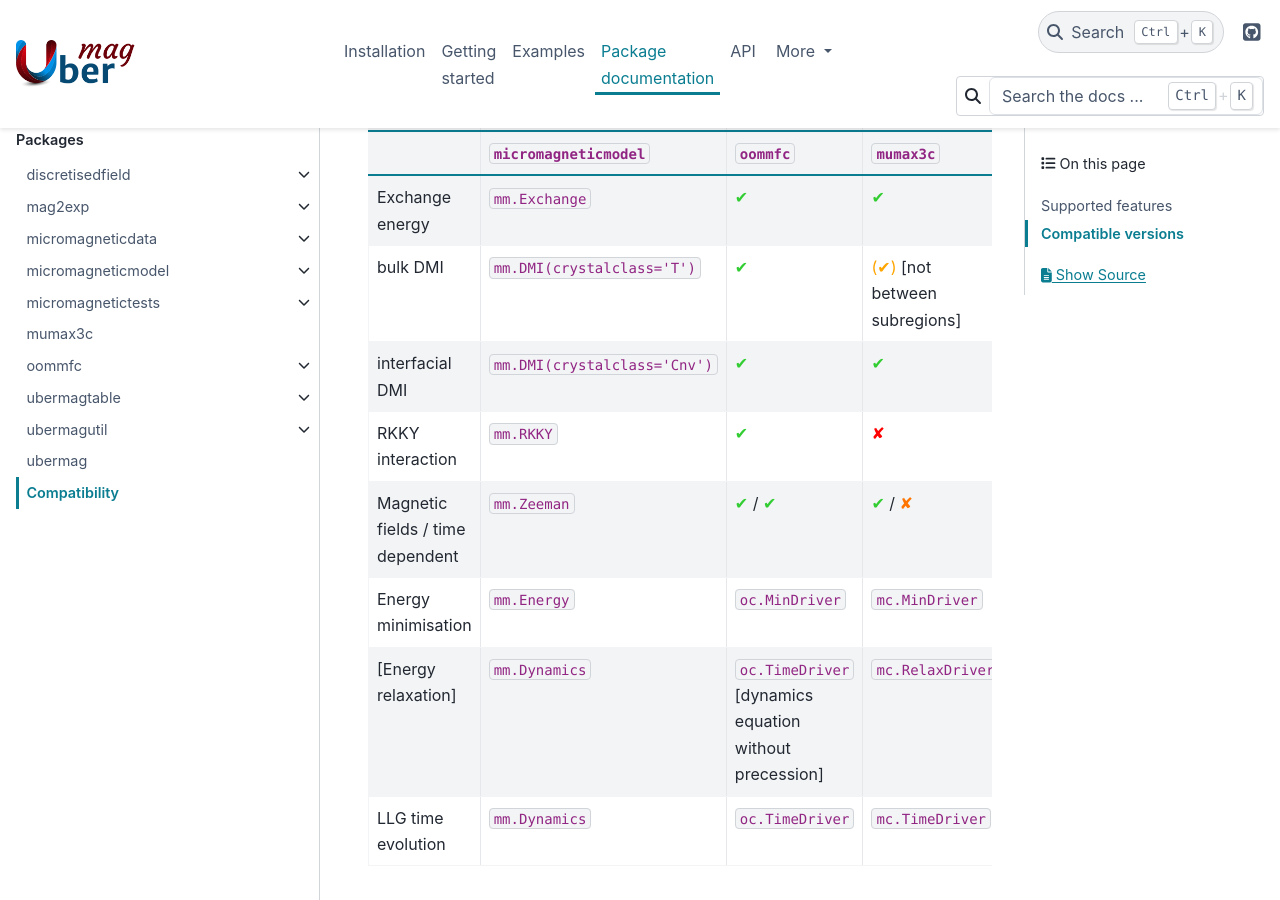
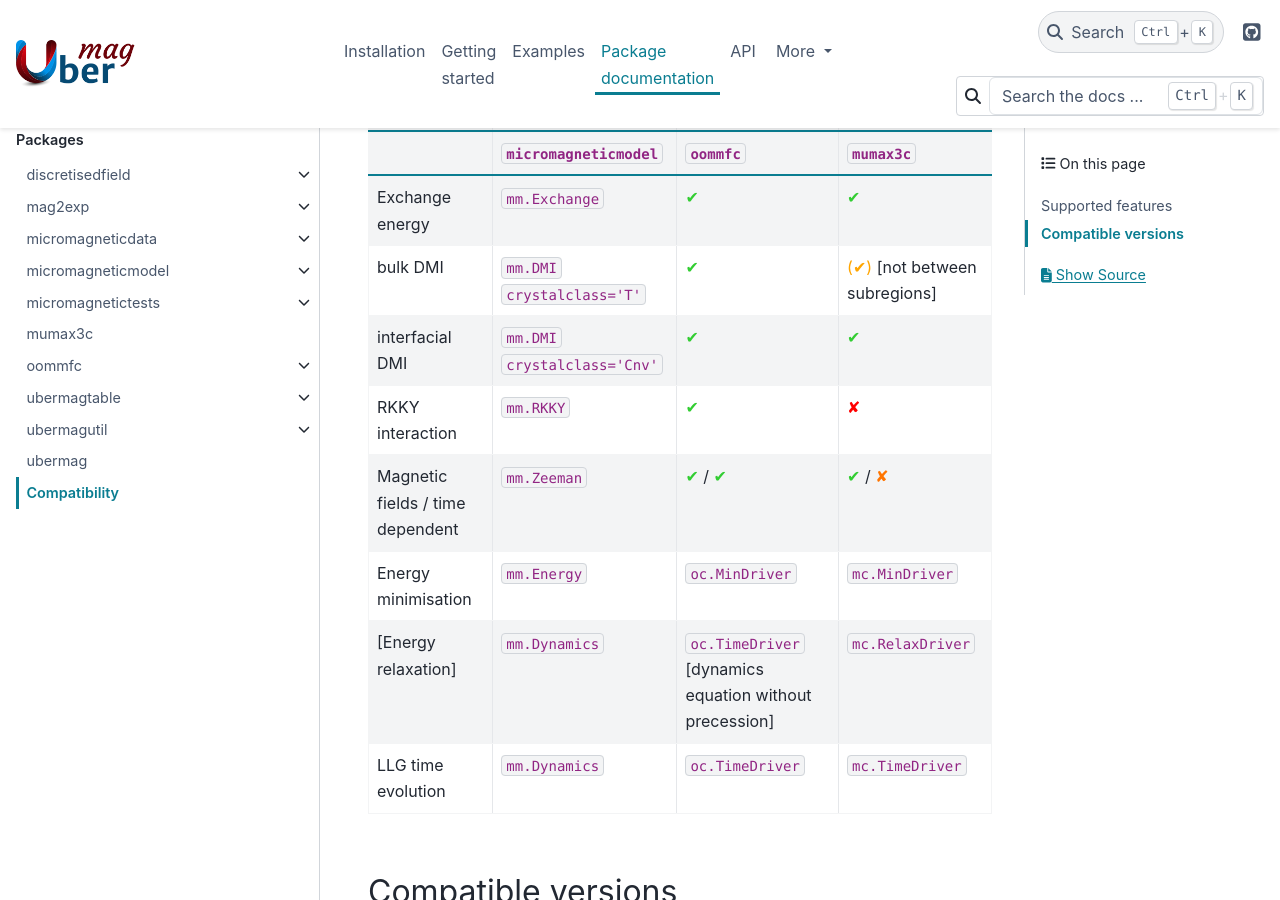
Before and after one commit to ubermag/ubermag.github.io, a Sphinx documentation site: the page built from source/documentation/compatibility.rst, in a window 1280 px wide and 900 px high, scrolled down 385 px. Built offline with Sphinx 7.4.7 and the PyData theme 0.15.4, drawn with Linux system fonts in a browser that asks for light colours; pages that are not in the unit, such as notebooks, are missing from menus.

Commit message:
Separate DMI and crystalclass

```diff
--- a/source/documentation/compatibility.rst
+++ b/source/documentation/compatibility.rst
@@ -26,11 +26,11 @@ The following table summarises the available features in Ubermag, OOMMF an
      - |yes|
      - |yes|
    * - bulk DMI
-     - ``mm.DMI(crystalclass='T')``
+     - ``mm.DMI`` ``crystalclass='T'``
      - |yes|
      - |partly| [not between subregions]
    * - interfacial DMI
-     - ``mm.DMI(crystalclass='Cnv')``
+     - ``mm.DMI`` ``crystalclass='Cnv'``
      - |yes|
      - |yes|
    * - RKKY interaction
```
